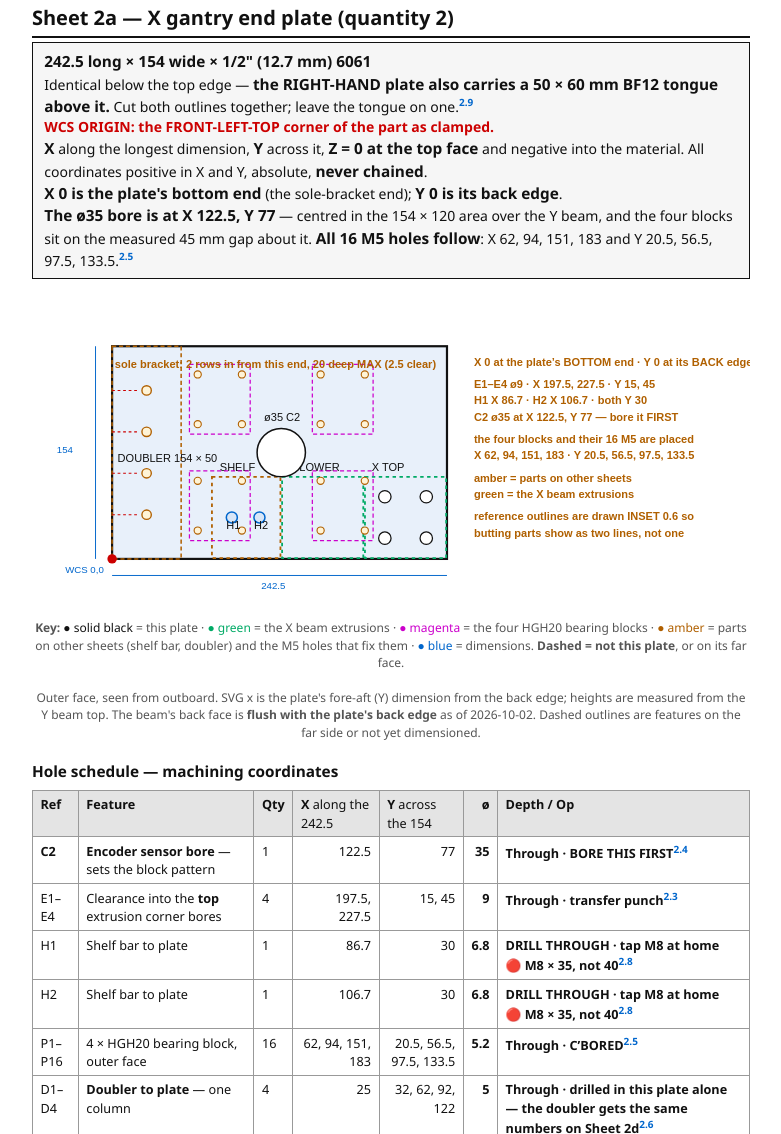
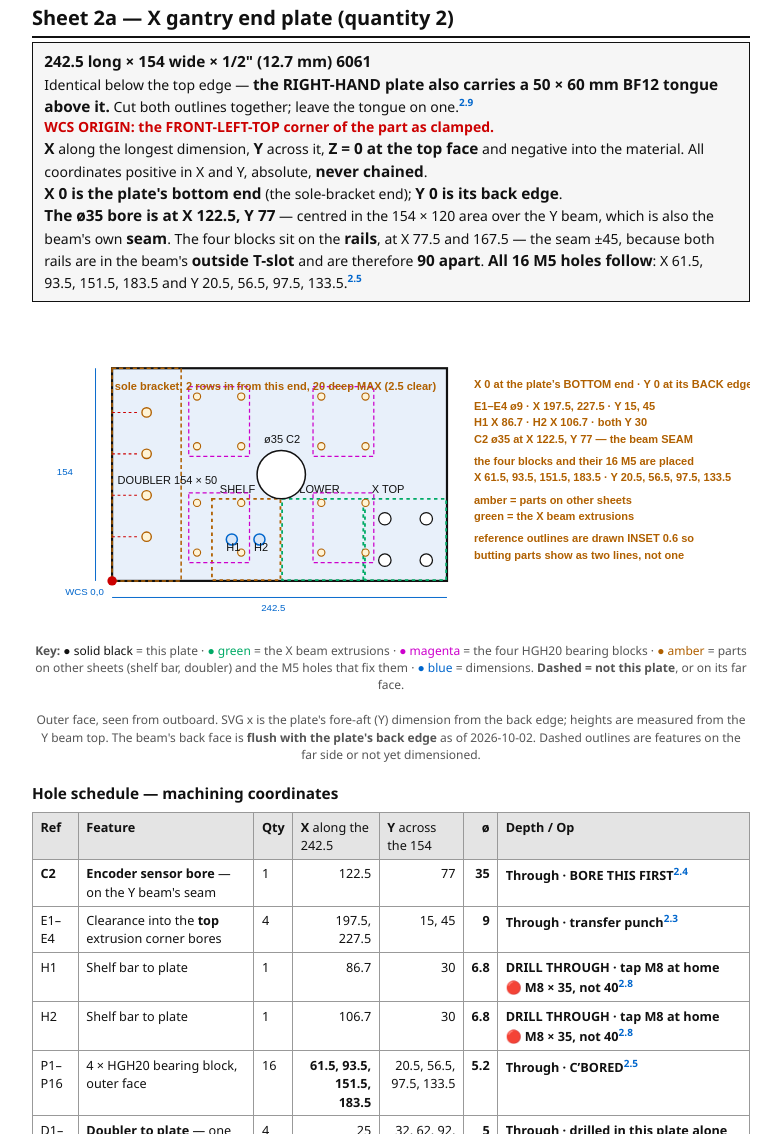
Before and after one commit to ioSenderV2/CNCBuild, a plain HTML site: page machine/drawings/shop-pack.html in a window 1280 px wide. Shown: the part 3288-4422 px from the top of the page, without its empty margins (249-1030 px from the left). Drawn offline with Linux system fonts and the light colour scheme.

Commit message:
Sheet 2a: the sixteen block holes are laid out off the RAILS, not the 45 gap
The 45 was a measurement between the block rows and it had been used as the
layout datum. It is not one - it describes a KEEP-OUT: the magnetic encoder
tape runs down that gap with the dia-35 sensor riding over it, both centred on
the beam's seam. The rows are set by the rails, which sit in each extrusion's
OUTSIDE T-slot, 90 apart, centres at the seam +/- 45 = X 77.5 and 167.5.

So P1-P16 move 62 / 94 / 151 / 183 -> 61.5 / 93.5 / 151.5 / 183.5, half a
millimetre each, which a dia-5.2 clearance on an M5 cannot absorb. The block
outlines and the stale .45 circle Y values in the SVG are corrected with them,
and the doubler's clearance edge goes X 56 -> 55.5 (50 still clears, by 5.5).

Registry: RAIL_LOW_XEP / RAIL_HIGH_XEP / BEAM_SEAM_XEP carry the chain, BLOCK_W
and BLOCK_ROW_GAP_GEOM the clearance, and BLOCK_ROW_GAP's note now says in
capitals that it does not lay out the holes.

The cross-check that this is right: the chain puts the seam at 122.525 and
Sheet 2a's bore was already drawn at 122.5 from an unrelated derivation.

Verified by headless render - the sixteen land inside the four block outlines.

Co-Authored-By: Claude Opus 5 (1M context) <noreply@anthropic.com>

```diff
--- a/machine/drawings/shop-pack.html
+++ b/machine/drawings/shop-pack.html
@@ -330,8 +330,10 @@ tongue above it.</b> Cut both outlines together; leave the tongue on one.<sup cl
 negative into the material. All coordinates positive in X and Y, absolute, <b>never chained</b>.<br>
 <b>X 0 is the plate's bottom end</b> (the sole-bracket end); <b>Y 0 is its back edge</b>.<br>
 <b>The &oslash;35 bore is at X 122.5, Y 77</b> &mdash; centred in the 154 &times; 120 area over the
-Y beam, and the four blocks sit on the measured 45 mm gap about it. <b>All 16 M5 holes follow</b>:
-X 62, 94, 151, 183 and Y 20.5, 56.5, 97.5, 133.5.<sup class="f">2.5</sup>
+Y beam, which is also the beam's own <b>seam</b>. The four blocks sit on the <b>rails</b>, at
+X&nbsp;77.5 and 167.5 &mdash; the seam &plusmn;45, because both rails are in the beam's
+<b>outside T-slot</b> and are therefore <b>90 apart</b>. <b>All 16 M5 holes follow</b>:
+X 61.5, 93.5, 151.5, 183.5 and Y 20.5, 56.5, 97.5, 133.5.<sup class="f">2.5</sup>
 </div>
 
 <figure>
@@ -354,10 +356,10 @@ X 62, 94, 151, 183 and Y 20.5, 56.5, 97.5, 133.5.<sup class="f">2.5</sup>
   <rect x="0" y="0" width="50" height="154.0" fill="none" stroke="#b06000" stroke-width="1.1" stroke-dasharray="3 2"/>
   <text class="lbl" x="4" y="84.0" fill="#b06000">DOUBLER 154 &#215; 50</text>
 
-  <rect x="56" y="90.20" width="44" height="50.5" fill="none" stroke="#c0c" stroke-width="0.9" stroke-dasharray="3 2"/>
-  <rect x="56" y="13.20" width="44" height="50.5" fill="none" stroke="#c0c" stroke-width="0.9" stroke-dasharray="3 2"/>
-  <rect x="145" y="90.20" width="44" height="50.5" fill="none" stroke="#c0c" stroke-width="0.9" stroke-dasharray="3 2"/>
-  <rect x="145" y="13.20" width="44" height="50.5" fill="none" stroke="#c0c" stroke-width="0.9" stroke-dasharray="3 2"/>
+  <rect x="55.5" y="90.25" width="44" height="50.5" fill="none" stroke="#c0c" stroke-width="0.9" stroke-dasharray="3 2"/>
+  <rect x="55.5" y="13.25" width="44" height="50.5" fill="none" stroke="#c0c" stroke-width="0.9" stroke-dasharray="3 2"/>
+  <rect x="145.5" y="90.25" width="44" height="50.5" fill="none" stroke="#c0c" stroke-width="0.9" stroke-dasharray="3 2"/>
+  <rect x="145.5" y="13.25" width="44" height="50.5" fill="none" stroke="#c0c" stroke-width="0.9" stroke-dasharray="3 2"/>
   <!-- doubler attachment, one column at X 25 -->
   <circle cx="25" cy="122.0" r="3.4" fill="#fff4d6" stroke="#b06000" stroke-width="1"/>
   <circle cx="25" cy="92.0" r="3.4" fill="#fff4d6" stroke="#b06000" stroke-width="1"/>
@@ -371,23 +373,24 @@ X 62, 94, 151, 183 and Y 20.5, 56.5, 97.5, 133.5.<sup class="f">2.5</sup>
   <line x1="0" y1="32.0" x2="20" y2="32.0" stroke="#c00" stroke-width="0.8" stroke-dasharray="2 2"/>
   <text class="q" x="2" y="16.0" fill="#c00">sole bracket: 2 rows in from this end, 20 deep MAX (2.5 clear)</text>
 
-  <!-- four HGH20 blocks: upper row X 145-189, lower X 56-100; two butted in Y -->
-    <circle cx="151.00" cy="133.45" r="2.6" fill="#fff4d6" stroke="#b06000" stroke-width="0.8"/>
-    <circle cx="151.00" cy="97.45" r="2.6" fill="#fff4d6" stroke="#b06000" stroke-width="0.8"/>
-    <circle cx="183.00" cy="133.45" r="2.6" fill="#fff4d6" stroke="#b06000" stroke-width="0.8"/>
-    <circle cx="183.00" cy="97.45" r="2.6" fill="#fff4d6" stroke="#b06000" stroke-width="0.8"/>
-    <circle cx="151.00" cy="56.45" r="2.6" fill="#fff4d6" stroke="#b06000" stroke-width="0.8"/>
-    <circle cx="151.00" cy="20.45" r="2.6" fill="#fff4d6" stroke="#b06000" stroke-width="0.8"/>
-    <circle cx="183.00" cy="56.45" r="2.6" fill="#fff4d6" stroke="#b06000" stroke-width="0.8"/>
-    <circle cx="183.00" cy="20.45" r="2.6" fill="#fff4d6" stroke="#b06000" stroke-width="0.8"/>
-    <circle cx="62.00" cy="133.45" r="2.6" fill="#fff4d6" stroke="#b06000" stroke-width="0.8"/>
-    <circle cx="62.00" cy="97.45" r="2.6" fill="#fff4d6" stroke="#b06000" stroke-width="0.8"/>
-    <circle cx="94.00" cy="133.45" r="2.6" fill="#fff4d6" stroke="#b06000" stroke-width="0.8"/>
-    <circle cx="94.00" cy="97.45" r="2.6" fill="#fff4d6" stroke="#b06000" stroke-width="0.8"/>
-    <circle cx="62.00" cy="56.45" r="2.6" fill="#fff4d6" stroke="#b06000" stroke-width="0.8"/>
-    <circle cx="62.00" cy="20.45" r="2.6" fill="#fff4d6" stroke="#b06000" stroke-width="0.8"/>
-    <circle cx="94.00" cy="56.45" r="2.6" fill="#fff4d6" stroke="#b06000" stroke-width="0.8"/>
-    <circle cx="94.00" cy="20.45" r="2.6" fill="#fff4d6" stroke="#b06000" stroke-width="0.8"/>
+  <!-- four HGH20 blocks, centred on the rails at X 77.5 and 167.5 (outside T-slots, 90 apart):
+       upper row X 145.5-189.5, lower X 55.5-99.5; two butted in Y -->
+    <circle cx="151.50" cy="133.50" r="2.6" fill="#fff4d6" stroke="#b06000" stroke-width="0.8"/>
+    <circle cx="151.50" cy="97.50" r="2.6" fill="#fff4d6" stroke="#b06000" stroke-width="0.8"/>
+    <circle cx="183.50" cy="133.50" r="2.6" fill="#fff4d6" stroke="#b06000" stroke-width="0.8"/>
+    <circle cx="183.50" cy="97.50" r="2.6" fill="#fff4d6" stroke="#b06000" stroke-width="0.8"/>
+    <circle cx="151.50" cy="56.50" r="2.6" fill="#fff4d6" stroke="#b06000" stroke-width="0.8"/>
+    <circle cx="151.50" cy="20.50" r="2.6" fill="#fff4d6" stroke="#b06000" stroke-width="0.8"/>
+    <circle cx="183.50" cy="56.50" r="2.6" fill="#fff4d6" stroke="#b06000" stroke-width="0.8"/>
+    <circle cx="183.50" cy="20.50" r="2.6" fill="#fff4d6" stroke="#b06000" stroke-width="0.8"/>
+    <circle cx="61.50" cy="133.50" r="2.6" fill="#fff4d6" stroke="#b06000" stroke-width="0.8"/>
+    <circle cx="61.50" cy="97.50" r="2.6" fill="#fff4d6" stroke="#b06000" stroke-width="0.8"/>
+    <circle cx="93.50" cy="133.50" r="2.6" fill="#fff4d6" stroke="#b06000" stroke-width="0.8"/>
+    <circle cx="93.50" cy="97.50" r="2.6" fill="#fff4d6" stroke="#b06000" stroke-width="0.8"/>
+    <circle cx="61.50" cy="56.50" r="2.6" fill="#fff4d6" stroke="#b06000" stroke-width="0.8"/>
+    <circle cx="61.50" cy="20.50" r="2.6" fill="#fff4d6" stroke="#b06000" stroke-width="0.8"/>
+    <circle cx="93.50" cy="56.50" r="2.6" fill="#fff4d6" stroke="#b06000" stroke-width="0.8"/>
+    <circle cx="93.50" cy="20.50" r="2.6" fill="#fff4d6" stroke="#b06000" stroke-width="0.8"/>
 
   <!-- E1-E4 into the top extrusion corner bores -->
   <g fill="#fff" stroke="#111" stroke-width="0.9">
@@ -415,9 +418,9 @@ X 62, 94, 151, 183 and Y 20.5, 56.5, 97.5, 133.5.<sup class="f">2.5</sup>
   <text class="q" x="262" y="14">X 0 at the plate&#8217;s BOTTOM end &#183; Y 0 at its BACK edge</text>
   <text class="q" x="262" y="30" fill="#06c">E1&#8211;E4 &#248;9 &#183; X 197.5, 227.5 &#183; Y 15, 45</text>
   <text class="q" x="262" y="42" fill="#06c">H1 X 86.7 &#183; H2 X 106.7 &#183; both Y 30</text>
-  <text class="q" x="262" y="54">C2 &#248;35 at X 122.5, Y 77 &#8212; bore it FIRST</text>
+  <text class="q" x="262" y="54">C2 &#248;35 at X 122.5, Y 77 &#8212; the beam SEAM</text>
   <text class="q" x="262" y="70" fill="#c0c">the four blocks and their 16 M5 are placed</text>
-  <text class="q" x="262" y="82" fill="#c0c">X 62, 94, 151, 183 &#183; Y 20.5, 56.5, 97.5, 133.5</text>
+  <text class="q" x="262" y="82" fill="#c0c">X 61.5, 93.5, 151.5, 183.5 &#183; Y 20.5, 56.5, 97.5, 133.5</text>
   <text class="q" x="262" y="98" fill="#b06000">amber = parts on other sheets</text>
   <text class="q" x="262" y="110" fill="#0a6">green = the X beam extrusions</text>
   <text class="q" x="262" y="126" fill="#555">reference outlines are drawn INSET 0.6 so</text>
@@ -442,11 +445,11 @@ dimensioned.</figcaption>
 <h3>Hole schedule &mdash; machining coordinates</h3>
 <table class="sched">
 <tr><th>Ref</th><th>Feature</th><th>Qty</th><th>X <span style="font-weight:400">along the 242.5</span></th><th>Y <span style="font-weight:400">across the 154</span></th><th class="d">&oslash;</th><th>Depth / Op</th></tr>
-<tr><td><b>C2</b></td><td><b>Encoder sensor bore</b> &mdash; sets the block pattern</td><td>1</td><td class="n">122.5</td><td class="n">77</td><td class="d">35</td><td class="op">Through &middot; <b>BORE THIS FIRST</b><sup class="f">2.4</sup></td></tr>
+<tr><td><b>C2</b></td><td><b>Encoder sensor bore</b> &mdash; on the Y beam's seam</td><td>1</td><td class="n">122.5</td><td class="n">77</td><td class="d">35</td><td class="op">Through &middot; <b>BORE THIS FIRST</b><sup class="f">2.4</sup></td></tr>
 <tr><td>E1&ndash;E4</td><td>Clearance into the <b>top</b> extrusion corner bores</td><td>4</td><td class="n">197.5, 227.5</td><td class="n">15, 45</td><td class="d">9</td><td class="op">Through &middot; <b>transfer punch</b><sup class="f">2.3</sup></td></tr>
 <tr><td>H1</td><td>Shelf bar to plate</td><td>1</td><td class="n">86.7</td><td class="n">30</td><td class="d">6.8</td><td class="op"><b>DRILL THROUGH</b> &middot; tap M8 at home<br>&#128308; <b>M8 &times; 35, not 40</b><sup class="f">2.8</sup></td></tr>
 <tr><td>H2</td><td>Shelf bar to plate</td><td>1</td><td class="n">106.7</td><td class="n">30</td><td class="d">6.8</td><td class="op"><b>DRILL THROUGH</b> &middot; tap M8 at home<br>&#128308; <b>M8 &times; 35, not 40</b><sup class="f">2.8</sup></td></tr>
-<tr><td>P1&ndash;P16</td><td>4 &times; HGH20 bearing block, outer face</td><td>16</td><td class="n">62, 94, 151, 183</td><td class="n">20.5, 56.5, 97.5, 133.5</td><td class="d">5.2</td><td class="op">Through &middot; <b>C&rsquo;BORED</b><sup class="f">2.5</sup></td></tr>
+<tr><td>P1&ndash;P16</td><td>4 &times; HGH20 bearing block, outer face</td><td>16</td><td class="n"><b>61.5, 93.5, 151.5, 183.5</b></td><td class="n">20.5, 56.5, 97.5, 133.5</td><td class="d">5.2</td><td class="op">Through &middot; <b>C&rsquo;BORED</b><sup class="f">2.5</sup></td></tr>
 <tr><td>D1&ndash;D4</td><td><b>Doubler to plate</b> &mdash; one column</td><td>4</td><td class="n">25</td><td class="n">32, 62, 92, 122</td><td class="d">5</td><td class="op">Through &middot; <b>drilled in this plate alone</b> &mdash; the doubler gets the same numbers on Sheet 2d<sup class="f">2.6</sup></td></tr>
 <tr><td>B1&ndash;B4</td><td><b>Sole bracket</b> &mdash; into the X 0 end edge of the <b>DOUBLER only</b></td><td>4</td><td class="n">from X 0, <b>20 deep MAX</b></td><td class="n">32, 62, 92, 122</td><td class="d">4.2</td><td class="op">&#128308; <b>20 DEEP MAX</b> &mdash; clears the &#248;5 doubler bolt wall by <b>2.5</b><br>tap M5 at home<br>&#9989; <b>the END PLATE's row is NOT drilled here</b> &mdash; transferred at home<sup class="f">2.7</sup></td></tr>
 </table>
@@ -592,8 +595,8 @@ edge. Held that way <b>every coordinate below is the same number 2a carries</b>,
 point: the two parts are machined <b>separately</b> and the shared origin is what makes them
 agree.<sup class="f">2.6</sup><br>
 <b>Height 50, not 60.</b> It is gated on the lower Y bearing block row&apos;s bottom edge, which shares
-this same face in the same X band and lands at <b>X 56</b> once the block's measured 44 width is
-applied &mdash; so 50 clears by 6 and a 60 would have overlapped by 4.
+this same face in the same X band and lands at <b>X 55.5</b> &mdash; the lower rail at 77.5 less half
+the block's measured 44 &mdash; so 50 clears by 5.5 and a 60 would have overlapped by 4.5.
 </div>
 
 <table class="sched">
@@ -994,8 +997,8 @@ four M5 at <b>&plusmn;20 in X</b> and <b>&plusmn;12 in Y</b>, and the root's <b>
 <div class="note">
 <b>&#9989; The doubler is 50 tall, closed 2026-10-03.</b> It was gated on the bottom edge of
 the <b>lower Y bearing block row</b>, which shares the same face in the same X band. With the
-block's measured 44 width that edge lands at <b>X 56</b>, so <b>50 clears it by 6</b> and the
-earlier <b>60 overlapped by 4</b>. It is <i>not</i> gated on the Y beam underside &mdash; the doubler
+block's measured 44 width that edge lands at <b>X 55.5</b> &mdash; the lower rail at 77.5 less 22
+&mdash; so <b>50 clears it by 5.5</b> and the earlier <b>60 overlapped by 4.5</b>. It is <i>not</i> gated on the Y beam underside &mdash; the doubler
 sits ~17&nbsp;mm inboard of the beam's inside face, which an earlier draft had wrong.
 </div>
 </div>
@@ -1214,8 +1217,8 @@ mill.</figcaption>
 <p><b>1.5</b> &mdash; <b>The taper is gated on spindle clearance.</b> The spindle is confirmed to pass this plate's plane; the risk is a corner-of-envelope case - low Z, minimum Y, X near the beam. Four numbers decide it and three are unmeasured. <b>One bandsaw pass, and it cannot be put back.</b></p>
 <p style="break-inside:avoid;margin:3mm 0 1mm"><b style="font-size:10pt">SHEET 2</b></p>
 <p><b>2.3</b> &mdash; <b>The plate's tightest edge distance.</b> The beam's back face is flush with the plate's back edge, so the 15 is anchored and the 45 follows from the corner bores being symmetric in a 60 &times; 60. <b>15 mm of edge leaves 10.5 mm of material beside a &oslash;9</b> - do not let it drift.</p>
-<p><b>2.4</b> &mdash; <b>Bore this first: everything else on the plate hangs off it.</b> Its height is the Y beam's seam centreline, in the measured 45 mm gap between block rows with 5 mm each side - so there is <b>no room for a flange or clamp ring</b>. Y 77 is half of 154, so it is centred on the plate as well as on the block pattern.</p>
-<p><b>2.5</b> &mdash; <b>Where the sixteen come from.</b> The blocks sit on the measured 45 mm gap about the bore, each 44 wide, so their centres are 44.5 either side of X 122.5. The 32 &times; 36 bolt pattern is the kit's own, measured. The butted pair reads 154.18 against a 154 plate - that 0.09 of overhang at each end is <b>end cap</b>, which carries nothing, so the pattern is centred on the plate and the Y values are round. <b>Measure the X/Y kit, not the Z kit</b>: they are different suppliers and have only happened to agree so far.</p>
+<p><b>2.4</b> &mdash; <b>Bore it first, but it no longer sets anything.</b> Its height is the Y beam's <b>seam</b> centreline, which the vertical chain puts at <b>122.525</b> - the plate's bottom end is 62.525 below the beam, and the beam is 120 - so the 122.5 drawn here is that number rounded, not an independent choice. It sits in the gap between the block rows, which is <b>46</b> by geometry. That gap is a <b>KEEP-OUT, not a layout datum</b>: the magnetic linear encoder tape runs down it and this &oslash;35 sensor rides over the tape, both centred on the seam. The <b>measured 45 is kept as the conservative figure</b> for it &mdash; under-stating a keep-out is safe &mdash; and at 45 there is <b>5 each side of the sensor, so no room for a flange or clamp ring</b>. Y 77 is half of 154, so it is centred on the plate as well as on the block pattern.</p>
+<p><b>2.5</b> &mdash; <b>Where the sixteen come from, and they changed on 2026-10-03.</b> They used to be laid out off the <b>measured 45 mm gap</b> between the block rows, which put their centres 44.5 either side of X 122.5. <b>That was the wrong driver.</b> The blocks sit on the rails, and both rails go in the beam's <b>outside T-slot</b> - 15 in from each outer face of a 120 beam, so <b>90 apart</b>, centres at the seam &plusmn;45 = X <b>77.5 and 167.5</b>. The gap that follows is 46, not 45; the 45 was a measurement off the machine and is only conservative, never wrong, for the clearance it is used for in 2.4. <b>The correction moved all sixteen holes 0.5</b>, which an &oslash;5.2 clearance on an M5 cannot absorb, so it had to be made. The 32 &times; 36 bolt pattern is the kit's own, measured. The butted pair reads 154.18 against a 154 plate - that 0.09 of overhang at each end is <b>end cap</b>, which carries nothing, so the pattern is centred on the plate and the Y values are round. <b>Measure the X/Y kit, not the Z kit</b>: they are different suppliers and have only happened to agree so far.</p>
 <p><b>2.6</b> &mdash; <b>Machined separately, aligned by a common WCS.</b> The doubler is <i>not</i> clamped to the plate and drilled through &mdash; each part is machined on its own and the <b>shared origin</b> is what makes the two D rows line up. Hold the doubler <b>the short way</b>: X along its 50, Y along its 154, origin on the plate's bottom end and back edge, and its coordinates are then literally the same numbers 2a carries. These bolts run along X through the plate, in shear. The doubler is 154 &times; 50 - not 60, which overlapped the lower bearing block row by 4 mm once the block's 44 width was known.</p>
 <p><b>2.7</b> &mdash; <b>One root row is machined, the other is transferred.</b> The <b>doubler's</b> four root holes are drilled and tapped as part of machining the doubler &mdash; Sheet 2d's R1&ndash;R4, the only edge holes that need the mill. The <b>end plate's</b> four are never set up at all: bolt the doubler to the plate, bolt the sole bracket up into the doubler through that first row, and the bracket's second row is then four <b>empty</b> holes sitting on the end plate's end face. Drill through them. A hole you transfer needs no coordinate and fits better than one you compute.<br><b>20 deep max</b>: a &oslash;5 doubler bolt at X 25 spans 22.5 to 27.5, so a 20 mm hole clears its wall by 2.5.</p>
 <p><b>2.8</b> &mdash; <b>M8 &times; 35, not &times; 40.</b> These break out onto the face the <b>lower Y bearing block row</b> seats against, and a protruding bolt there would hold a block off its mounting face - the one surface on this plate that must be flat. Through 25.4 of shelf bar into 12.7 of plate, an M8 &times; 35 gives ~9.6 mm of engagement and stops short; an M8 &times; 40 protrudes ~1.6 mm. Blind-tapping used to make that impossible by construction; with a through hole the <b>bolt length is the safeguard</b>.</p>
```
Also changed, not shown: 2 other files.
